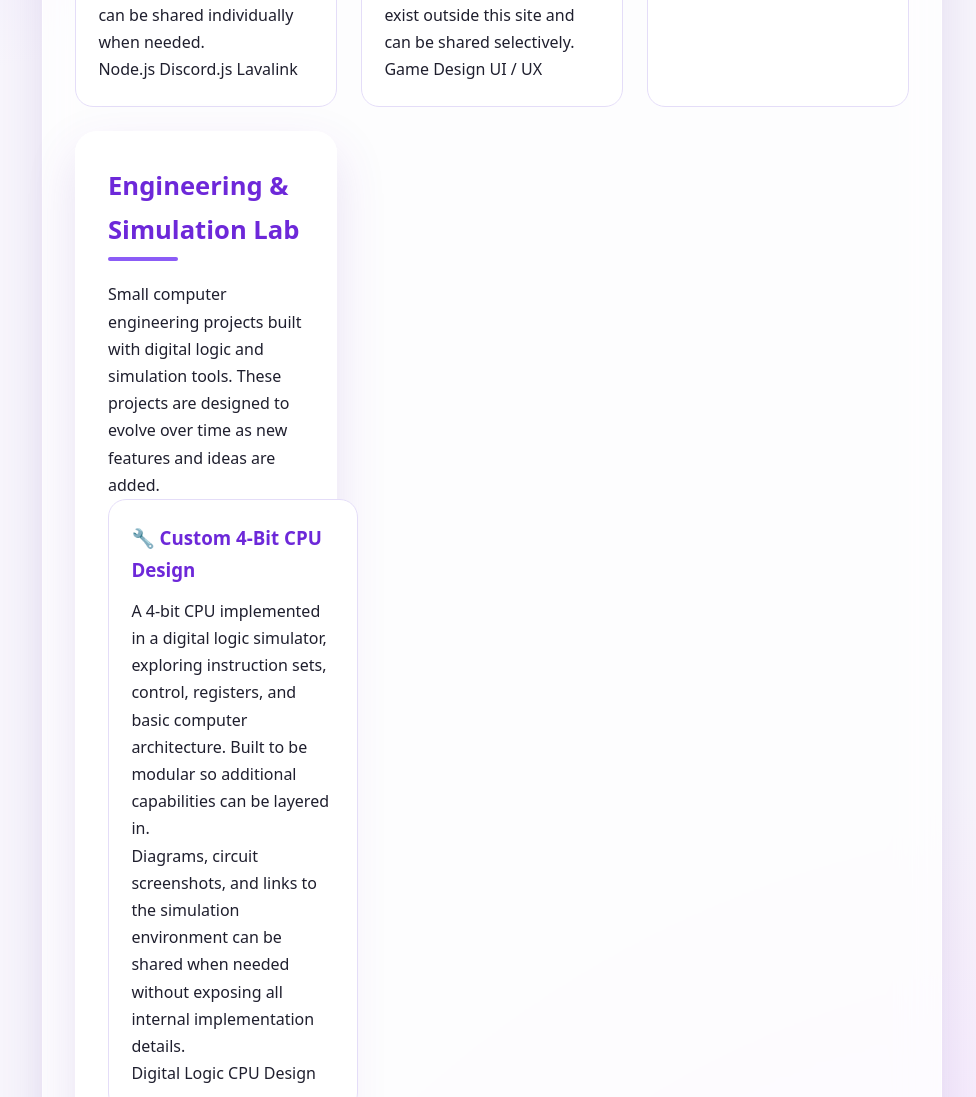
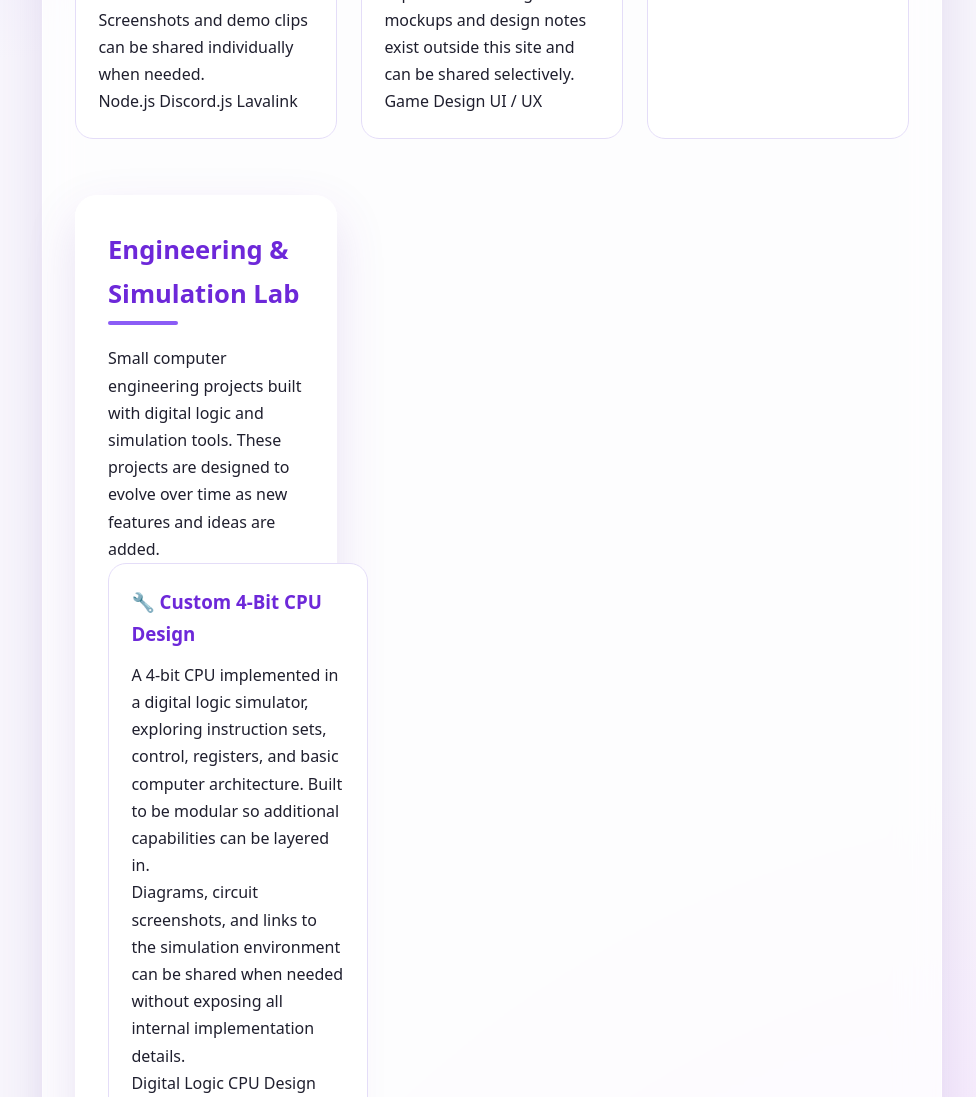
Before and after one commit to ToniLewis/tabless-portfolio, a plain HTML site: page projects.html in a window 1280 px wide. Shown: the part 1040-2137 px from the top of the page, without its empty margins (148-1124 px from the left). Drawn offline with Linux system fonts and the light colour scheme.

Commit message:
Update style.css

```diff
--- a/style.css
+++ b/style.css
@@ -119,6 +119,12 @@ main{
 
 /* CARDS */
 
+.card {
+  max-width: 100%;
+  margin: 2rem auto;
+  /* keep your background/border/radius as-is */
+}
+
 .card{
     background:var(--surface);
     backdrop-filter:blur(20px);
@@ -153,10 +159,10 @@ main{
 
 /* PROJECTS */
 
-.project-grid{
-    display:grid;
-    grid-template-columns:repeat(auto-fit,minmax(250px,1fr));
-    gap:1.5rem;
+.project-grid {
+  display: grid;
+  gap: 1.5rem;
+  grid-template-columns: repeat(auto-fit, minmax(260px, 1fr));
 }
 
 .project{
```
